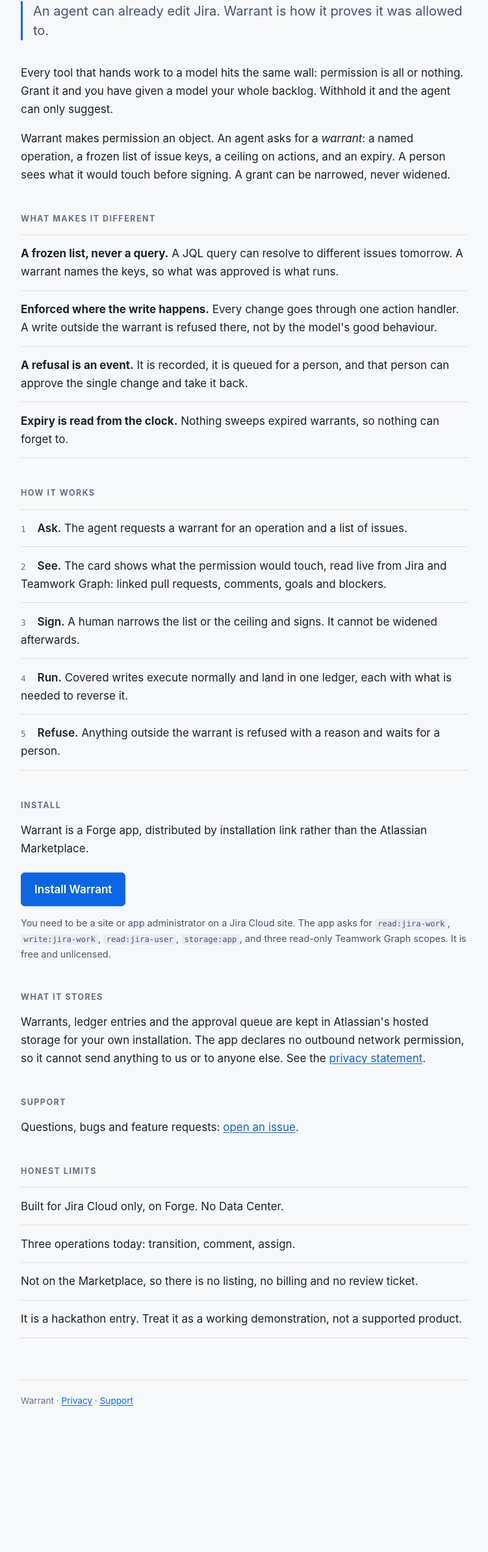
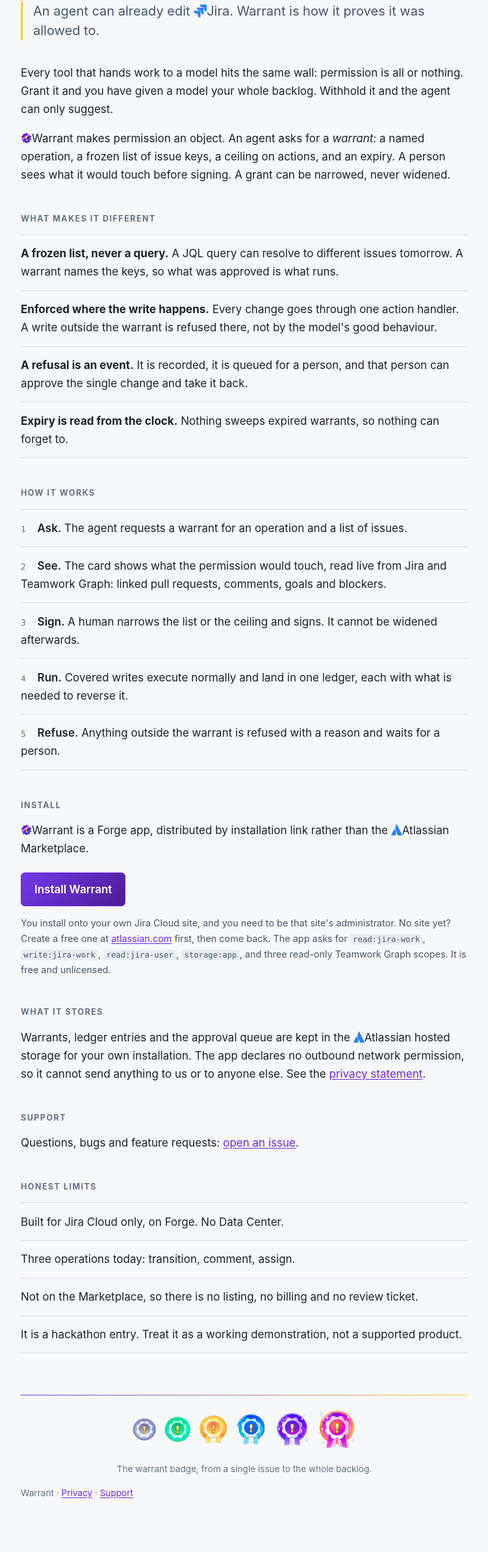
Before and after one commit to xarkgg/warrant-site, a plain HTML site: page index.html in a window 1280 px wide. Shown: the part 267-2656 px from the top of the page at 65% size, without its empty margins (264-1015 px from the left). Before the commit the page ends 2514 px from the top, so only its background shows below. Drawn offline with Linux system fonts and the light colour scheme.

Commit message:
Brand the page with the mark's colours, inline the product icons, and present the badge set in the footer
The palette comes from the artwork itself: violet 7438eb and gold f8d032,
sampled from the mark. The headline and button carry the gradient, the lede
rule and kicker go gold, links go violet, and the footer rule fades violet to
gold. Jira and Atlassian mentions get their inline marks, Warrant mentions
carry the badge. The footer gains the six-badge set, scaled to fit 320px.

```diff
--- a/index.html
+++ b/index.html
@@ -29,7 +29,7 @@
       <p class="kicker">Forge app for Jira · Codegeist 2026</p>
       <h1>Warrant</h1>
       <p class="lede">
-        An agent can already edit Jira. Warrant is how it proves it was allowed to.
+        An agent can already edit <svg class="bic" viewBox="0 0 24 24" fill="#2684ff" role="img" aria-label="Jira"><path d="M11.571 11.513H0a5.218 5.218 0 0 0 5.232 5.215h2.13v2.057A5.215 5.215 0 0 0 12.575 24V12.518a1.005 1.005 0 0 0-1.005-1.005zm5.723-5.756H5.736a5.215 5.215 0 0 0 5.215 5.214h2.129v2.058a5.218 5.218 0 0 0 5.215 5.214V6.758a1.001 1.001 0 0 0-1.001-1.001zM23.013 0H11.455a5.215 5.215 0 0 0 5.215 5.215h2.129v2.057A5.215 5.215 0 0 0 24 12.483V1.005A1.001 1.001 0 0 0 23.013 0Z"/></svg>Jira. Warrant is how it proves it was allowed to.
       </p>
 
       <p>
@@ -38,7 +38,7 @@
         only suggest.
       </p>
       <p>
-        Warrant makes permission an object. An agent asks for a <em>warrant</em>: a named
+        <img class="bic" src="mark.png" alt="" width="18" height="18">Warrant makes permission an object. An agent asks for a <em>warrant</em>: a named
         operation, a frozen list of issue keys, a ceiling on actions, and an expiry. A person
         sees what it would touch before signing. A grant can be narrowed, never widened.
       </p>
@@ -75,7 +75,8 @@
 
       <h2 id="install">Install</h2>
       <p>
-        Warrant is a Forge app, distributed by installation link rather than the Atlassian
+        <img class="bic" src="mark.png" alt="" width="18" height="18">Warrant is a Forge app, distributed by installation link rather than the
+        <svg class="bic" viewBox="0 0 24 24" fill="#2684ff" role="img" aria-label="Atlassian"><path d="M7.12 11.084a.683.683 0 00-1.16.126L.075 22.974a.703.703 0 00.63 1.018h8.19a.678.678 0 00.63-.39c1.767-3.65.696-9.203-2.406-12.52zM11.434.386a15.515 15.515 0 00-.906 15.317l3.95 7.9a.703.703 0 00.628.388h8.19a.703.703 0 00.63-1.017L12.63.38a.664.664 0 00-1.196.006z"/></svg>Atlassian
         Marketplace.
       </p>
       <p class="install-line">
@@ -87,7 +88,10 @@
         >
       </p>
       <p class="small">
-        You need to be a site or app administrator on a Jira Cloud site. The app asks for
+        You install onto your own Jira Cloud site, and you need to be that site's administrator.
+        No site yet? Create a free one at
+        <a href="https://www.atlassian.com/software/jira/free">atlassian.com</a> first, then come
+        back. The app asks for
         <code>read:jira-work</code>, <code>write:jira-work</code>, <code>read:jira-user</code>,
         <code>storage:app</code>, and three read-only Teamwork Graph scopes. It is free and
         unlicensed.
@@ -95,7 +99,8 @@
 
       <h2>What it stores</h2>
       <p>
-        Warrants, ledger entries and the approval queue are kept in Atlassian's hosted storage for
+        Warrants, ledger entries and the approval queue are kept in the
+        <svg class="bic" viewBox="0 0 24 24" fill="#2684ff" role="img" aria-label="Atlassian"><path d="M7.12 11.084a.683.683 0 00-1.16.126L.075 22.974a.703.703 0 00.63 1.018h8.19a.678.678 0 00.63-.39c1.767-3.65.696-9.203-2.406-12.52zM11.434.386a15.515 15.515 0 00-.906 15.317l3.95 7.9a.703.703 0 00.628.388h8.19a.703.703 0 00.63-1.017L12.63.38a.664.664 0 00-1.196.006z"/></svg>Atlassian hosted storage for
         your own installation. The app declares no outbound network permission, so it cannot send
         anything to us or to anyone else. See the <a href="privacy.html">privacy statement</a>.
       </p>
@@ -115,6 +120,15 @@
       </ul>
 
       <footer>
+        <div class="badges" aria-hidden="true">
+          <img src="badges/rank-1.png" alt="" width="40" height="40" loading="lazy">
+          <img src="badges/rank-2.png" alt="" width="44" height="44" loading="lazy">
+          <img src="badges/rank-3.png" alt="" width="48" height="48" loading="lazy">
+          <img src="badges/rank-4.png" alt="" width="52" height="52" loading="lazy">
+          <img src="badges/rank-5.png" alt="" width="56" height="56" loading="lazy">
+          <img src="badges/rank-6.png" alt="" width="64" height="64" loading="lazy">
+        </div>
+        <p class="badges-note">The warrant badge, from a single issue to the whole backlog.</p>
         <p>
           Warrant · <a href="privacy.html">Privacy</a> ·
           <a href="https://github.com/xarkgg/warrant-site/issues">Support</a>
--- a/style.css
+++ b/style.css
@@ -5,7 +5,11 @@
   --ink2: #44546f;
   --ink3: #626f86;
   --line: #dcdfe4;
-  --accent: #0c66e4;
+  --violet: #6d28d9;
+  --vivid: #7438eb;
+  --gold: #f8d032;
+  --gold-ink: #8a5a00;
+  --accent: var(--violet);
   --mono: ui-monospace, SFMono-Regular, "SF Mono", Menlo, Consolas, monospace;
 }
 
@@ -44,7 +48,7 @@ main {
   font-weight: 700;
   letter-spacing: 0.12em;
   text-transform: uppercase;
-  color: var(--ink3);
+  color: var(--gold-ink);
 }
 
 h1 {
@@ -55,10 +59,19 @@ h1 {
   line-height: 1;
 }
 
+@supports ((-webkit-background-clip: text) or (background-clip: text)) {
+  h1 {
+    background: linear-gradient(105deg, #4c1d95 0%, var(--vivid) 55%, var(--gold) 135%);
+    -webkit-background-clip: text;
+    background-clip: text;
+    color: transparent;
+  }
+}
+
 .lede {
   margin: 1.1rem 0 2.25rem;
   padding-left: 1rem;
-  border-left: 3px solid var(--accent);
+  border-left: 3px solid var(--gold);
   font-size: 1.25rem;
   line-height: 1.5;
   color: var(--ink2);
@@ -132,16 +145,22 @@ ol.steps {
 .button {
   display: inline-block;
   padding: 0.7rem 1.25rem;
-  border: 1px solid var(--accent);
+  border: 1px solid var(--violet);
   border-radius: 6px;
-  background: var(--accent);
+  background: linear-gradient(135deg, var(--vivid), #4c1d95);
   color: #fff;
   font-weight: 600;
   text-decoration: none;
 }
 
 .button:hover {
-  filter: brightness(0.92);
+  filter: brightness(1.12);
+}
+
+.bic {
+  width: 1em;
+  height: 1em;
+  vertical-align: -0.12em;
 }
 
 .small {
@@ -153,12 +172,38 @@ footer {
   margin-top: 4rem;
   padding-top: 1.25rem;
   border-top: 1px solid var(--line);
+  border-image: linear-gradient(90deg, var(--vivid), var(--gold)) 1;
   font-size: 0.85rem;
   color: var(--ink3);
 }
 
 footer p {
   margin: 0;
+}
+
+.badges {
+  display: flex;
+  justify-content: center;
+  align-items: center;
+  gap: 0.55rem;
+  margin: 0 0 1.1rem;
+}
+
+.badges-note {
+  margin: 0 0 0.9rem;
+  text-align: center;
+}
+
+@media (max-width: 360px) {
+  .badges {
+    gap: 0.25rem;
+  }
+  .badges img:nth-child(1) { width: 32px; height: 32px; }
+  .badges img:nth-child(2) { width: 35px; height: 35px; }
+  .badges img:nth-child(3) { width: 38px; height: 38px; }
+  .badges img:nth-child(4) { width: 42px; height: 42px; }
+  .badges img:nth-child(5) { width: 46px; height: 46px; }
+  .badges img:nth-child(6) { width: 52px; height: 52px; }
 }
 
 @media (prefers-color-scheme: dark) {
@@ -169,10 +214,20 @@ footer p {
     --ink2: #b9bfc8;
     --ink3: #8e96a1;
     --line: #2c2f34;
-    --accent: #6aa1f7;
+    --violet: #b79bfa;
+    --vivid: #8b5cf6;
+    --gold: #f8d032;
+    --gold-ink: #f8d032;
+    --accent: var(--violet);
   }
 
   code {
     background: #24272b;
   }
+
+  @supports ((-webkit-background-clip: text) or (background-clip: text)) {
+    h1 {
+      background: linear-gradient(105deg, #ede9fe 0%, #b79bfa 30%, #8b5cf6 68%, var(--gold) 135%);
+    }
+  }
 }
```
Also changed, not shown: badges/rank-1.png (added), badges/rank-2.png (added), badges/rank-3.png (added), badges/rank-4.png (added), badges/rank-5.png (added), badges/rank-6.png (added).
